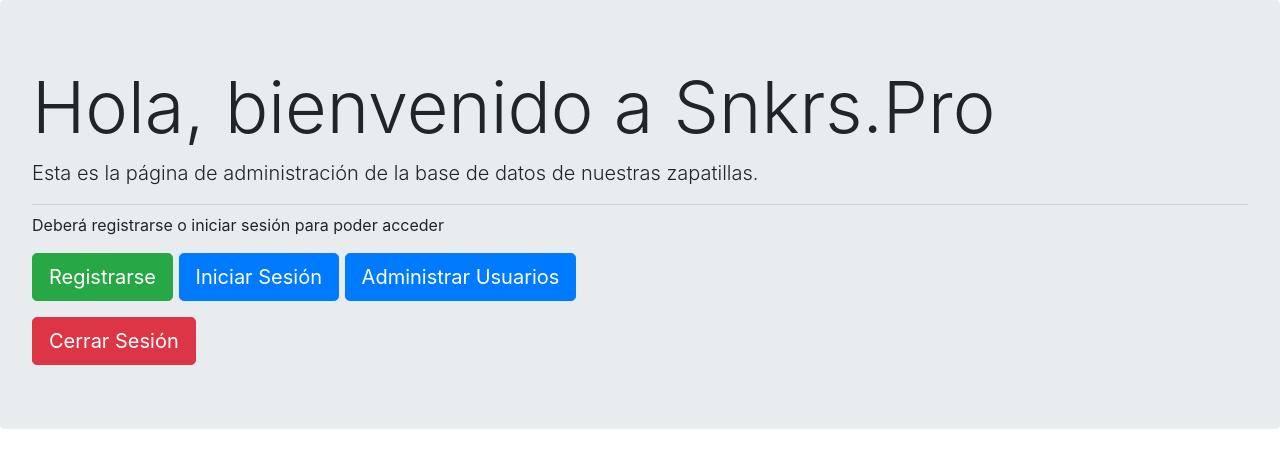
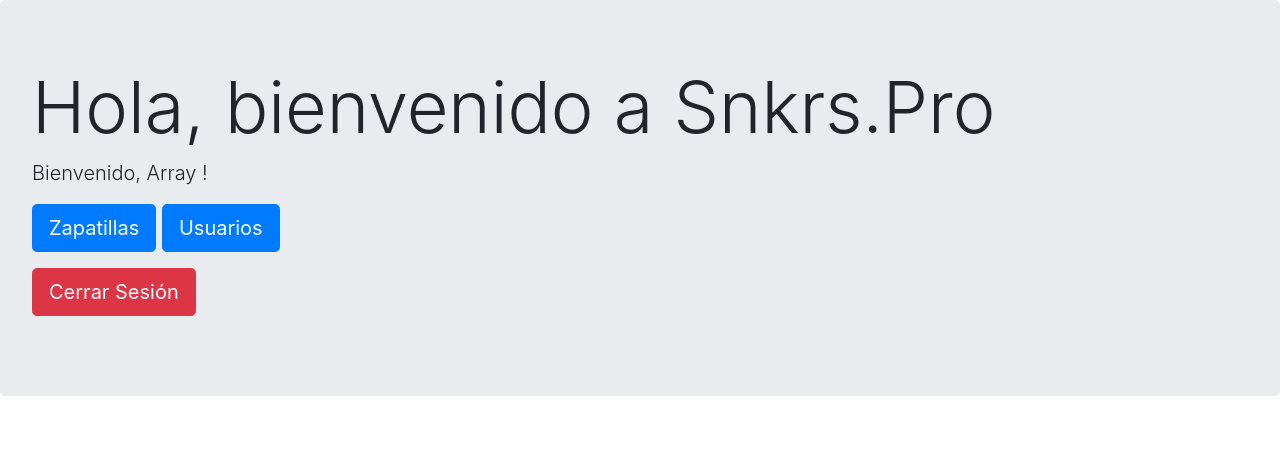
Before and after one commit to mariosb-13/ProyectoIAW, a PHP site: page /index.php in a window 1280 px wide. Shown: the top 468 px of the page. Run offline with PHP 8.4, Linux system fonts and the light colour scheme; the visitor is signed in with stand-in values (Sample User, id 1); data comes from the database, SQL or seed files in the repository.

Commit message:
Nuevo Index

```diff
--- a/index.php
+++ b/index.php
@@ -1,9 +1,10 @@
 <?php
-require 'conexion.php';
+session_start();
 
-$sql = "SELECT * FROM zapatillas";
-
-$resultado = $mysqli->query($sql);
+// Verifica si hay una sesión activa
+if (isset($_SESSION['usuario'])) {
+    $usuario = $_SESSION['usuario'];
+}
 ?>
 
 <!doctype html>
@@ -26,26 +27,35 @@
 
 
 </head>
-<?php
-
-?>
 
 <body>
     <div class="jumbotron">
         <h1 class="display-3">Hola, bienvenido a Snkrs.Pro</h1>
+        <?php if (isset($usuario)) { ?>
+            <p class="lead">Bienvenido, <?php echo $usuario; ?> !</p>
+        <?php } else { ?>
             <p class="lead">Esta es la página de administración de la base de datos de nuestras zapatillas.</p>
             <hr class="my-2">
-        <p>Deberá registrarse o iniciar sesión para poder acceder</p>
+            <p class="lead">Deberá registrarse o iniciar sesión para poder acceder</p>
             <p class="lead">
                 <a class="btn btn-success btn-lg" href="registrarUsu.php" role="button">Registrarse</a>
+            </p>
+            <p class="lead">
                 <a class="btn btn-primary btn-lg" href="zapatillas.php" role="button">Iniciar Sesión</a>
                 <a class="btn btn-primary btn-lg" href="usuarios.php" role="button">Administrar Usuarios</a>
+            </p>
+        <?php } ?>
 
+        <?php if (isset($usuario)) { ?>
+            <p class="lead">
+                <a class="btn btn-primary btn-lg" href="zapatillas.php" role="button">Zapatillas</a>
+                <a class="btn btn-primary btn-lg" href="usuarios.php" role="button">Usuarios</a>
             </p>
+            <p class="lead">
                 <a class="btn btn-danger btn-lg" href="cerrar.php" role="button">Cerrar Sesión</a>
-
+            </p>
+        <?php } ?>
     </div>
-
 
 </body>
 
```
Lines whose indentation alone changed are shown as unchanged.
